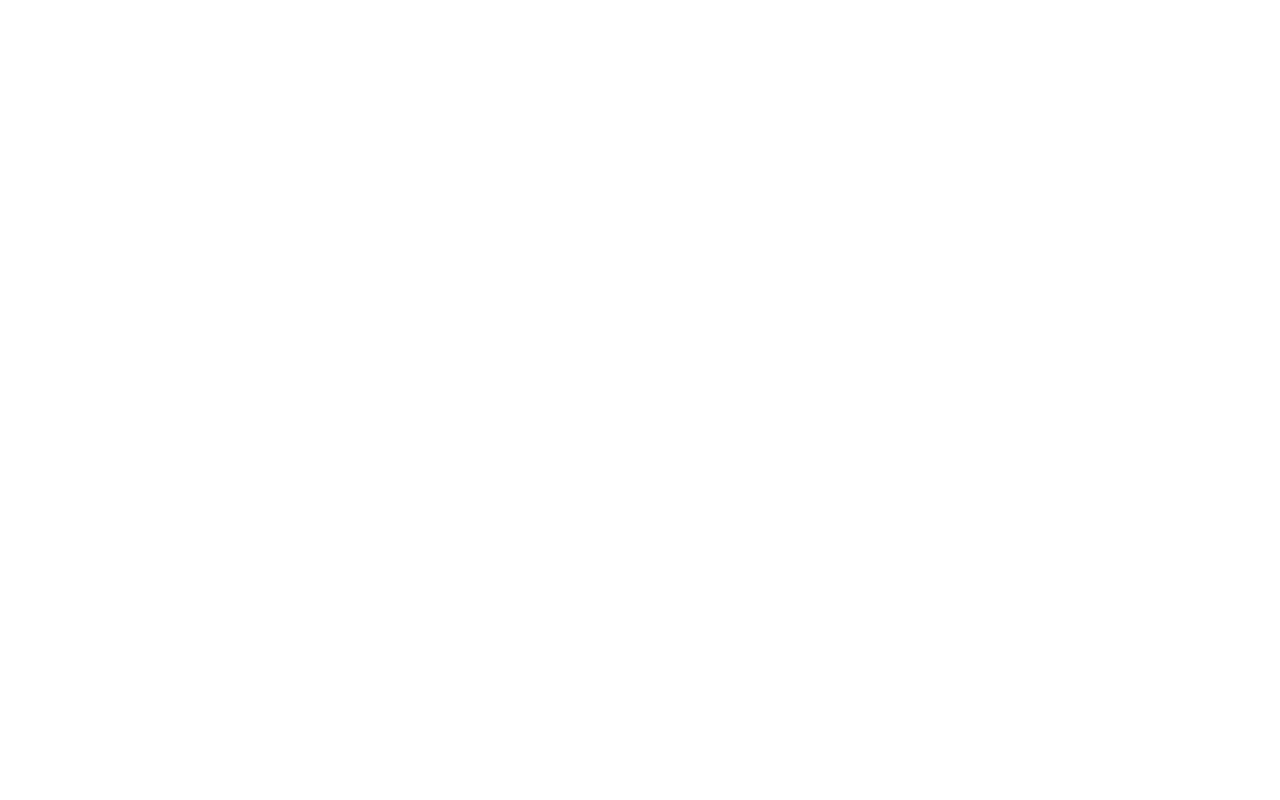
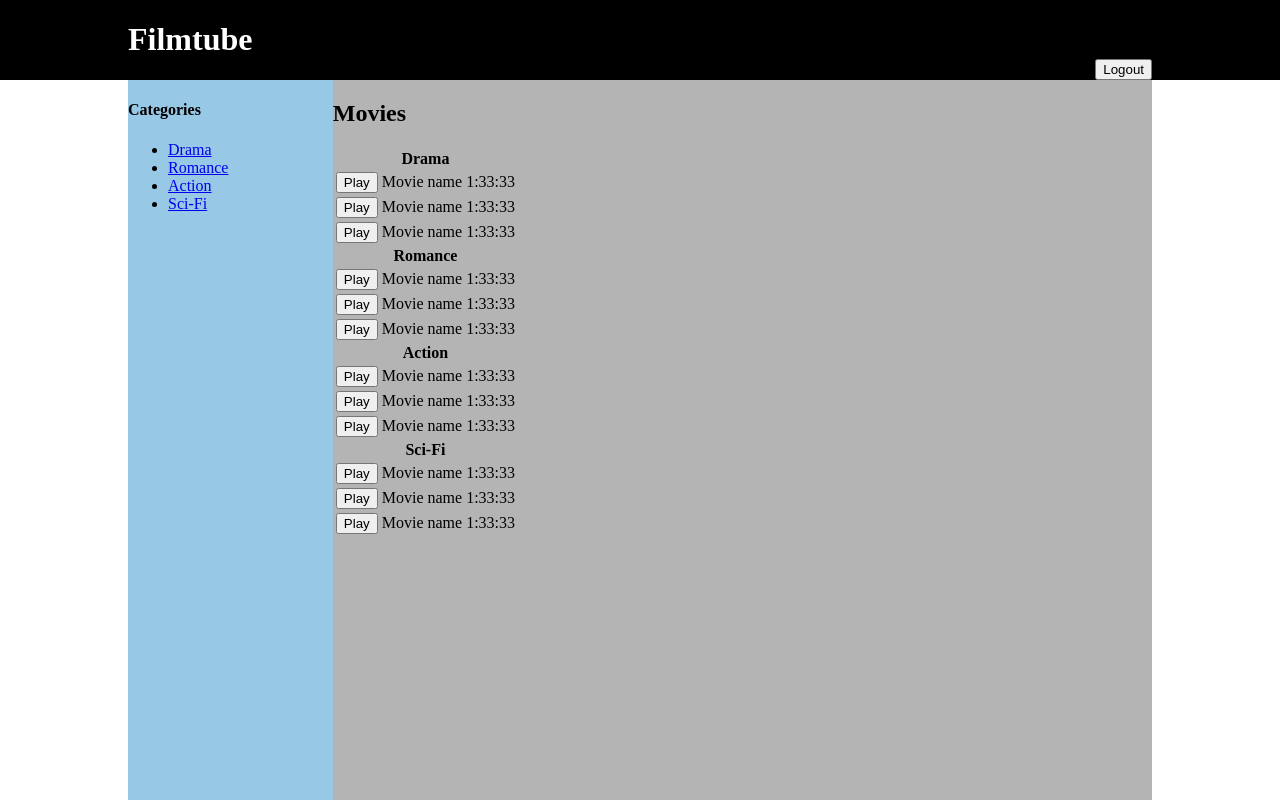
Before and after one commit to jaycribas/phase-2-challenge, a plain HTML site: page part-3/index.html in a window 1280 px wide. Drawn offline with Linux system fonts and the light colour scheme.

Commit message:
Implements rough layout and all required specs

```diff
--- a/part-3/index.html
+++ b/part-3/index.html
@@ -6,6 +6,101 @@
     <title>Filmtube</title>
   </head>
   <body>
+    <header>
+      <h1>Filmtube</h1>
+      <button class="logout">Logout</button>
+    </header>
+    <main>
+      <aside>
+        <h4>Categories</h4>
+        <ul>
+          <li><a href="#drama">Drama</a></li>
+          <li><a href="#romance">Romance</a></li>
+          <li><a href="#action">Action</a></li>
+          <li><a href="#sci-fi">Sci-Fi</a></li>
+        </ul>
+      </aside>
 
+      <article>
+        <h1>Movies</h1>
+        <table>
+          <tr>
+            <th colspan="3"><a name="drama">Drama</a></th>
+          </tr>
+          <tr>
+            <td><button>Play</button></td>
+            <td>Movie name</td>
+            <td>1:33:33</td>
+          </tr>
+          <tr>
+            <td><button>Play</button></td>
+            <td>Movie name</td>
+            <td>1:33:33</td>
+          </tr>
+          <tr>
+            <td><button>Play</button></td>
+            <td>Movie name</td>
+            <td>1:33:33</td>
+          </tr>
+
+          <tr>
+            <th colspan="3"><a name="romance">Romance</a></th>
+          </tr>
+          <tr>
+            <td><button>Play</button></td>
+            <td>Movie name</td>
+            <td>1:33:33</td>
+          </tr>
+          <tr>
+            <td><button>Play</button></td>
+            <td>Movie name</td>
+            <td>1:33:33</td>
+          </tr>
+          <tr>
+            <td><button>Play</button></td>
+            <td>Movie name</td>
+            <td>1:33:33</td>
+          </tr>
+
+          <tr>
+            <th colspan="3"><a name="action">Action</a></th>
+          </tr>
+          <tr>
+            <td><button>Play</button></td>
+            <td>Movie name</td>
+            <td>1:33:33</td>
+          </tr>
+          <tr>
+            <td><button>Play</button></td>
+            <td>Movie name</td>
+            <td>1:33:33</td>
+          </tr>
+          <tr>
+            <td><button>Play</button></td>
+            <td>Movie name</td>
+            <td>1:33:33</td>
+          </tr>
+
+          <tr>
+            <th colspan="3"><a name="sci-fi">Sci-Fi</a></th>
+          </tr>
+          <tr>
+            <td><button>Play</button></td>
+            <td>Movie name</td>
+            <td>1:33:33</td>
+          </tr>
+          <tr>
+            <td><button>Play</button></td>
+            <td>Movie name</td>
+            <td>1:33:33</td>
+          </tr>
+          <tr>
+            <td><button>Play</button></td>
+            <td>Movie name</td>
+            <td>1:33:33</td>
+          </tr>
+        </table>
+      </article>
+    </main>
   </body>
 </html>
--- a/part-3/styles.css
+++ b/part-3/styles.css
@@ -0,0 +1,36 @@
+body{
+  margin: 0;
+}
+
+header{
+  display: flex;
+  background-color: black;
+  width: 80%;
+  height: 10vh;
+  margin: auto;
+  padding: 0 10%;
+  color: white;
+  justify-content: space-between;
+
+}
+
+.logout{
+  align-self: flex-end;
+}
+
+main{
+  background-color: rgb(180, 180, 180);
+  display: flex;
+  width: 80%;
+  margin: auto;
+  height: 90vh;
+}
+
+aside{
+  background-color: rgb(151, 200, 230);
+  flex: 1;
+}
+
+article{
+  flex: 4
+}
```
